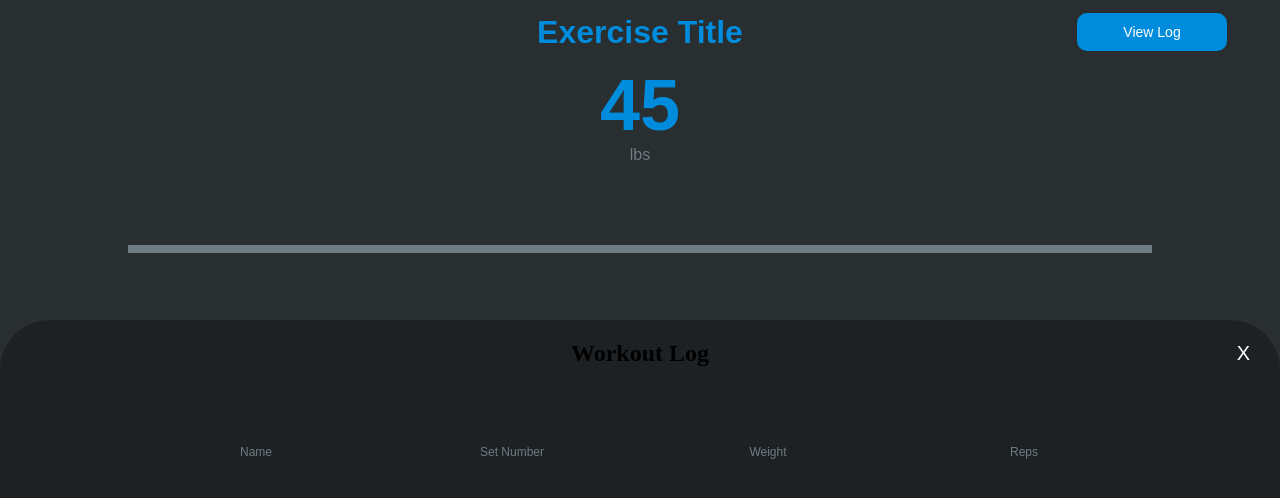
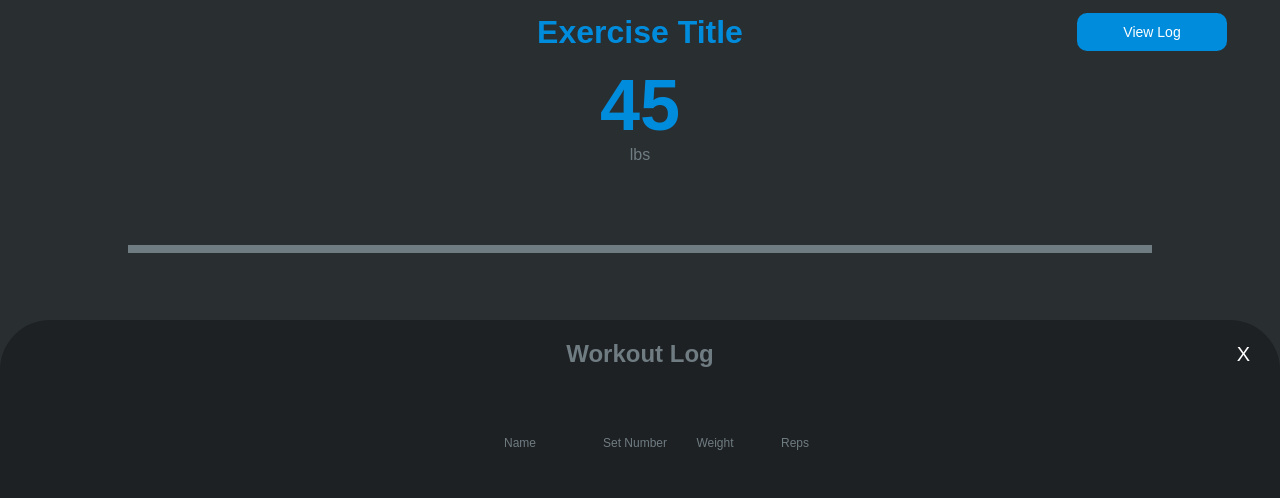
Before and after one commit to devonrandall-design/Tracking-App-Refined, a React (Create React App) app: page / in a window 1280 px wide. Both pictures are taken after a click on the button "View Log". Shown: the top 498 px of the page. Built offline with nearby package versions, Linux system fonts and the light colour scheme.

Commit message:
2 files modified

```diff
--- a/src/log-area.js
+++ b/src/log-area.js
@@ -5,17 +5,17 @@ export default function Log({currentLog}) {
 
   return ( <> <div className="log-area">
     <div className="table-row">
-    <div className="table-column"><p className="header-item">Name</p></div>
-       <div className="table-column"><p className="header-item">Set Number</p></div>
-       <div className="table-column"><p className="header-item">Weight</p></div>
-       <div className="table-column"><p className="header-item">Reps</p></div>
+    <div className="table-column name"><p className="header-item">Name</p></div>
+       <div className="table-column otherinfo"><p className="header-item">Set Number</p></div>
+       <div className="table-column otheriinfo"><p className="header-item">Weight</p></div>
+       <div className="table-column otherinfo"><p className="header-item">Reps</p></div>
       </div>
    {currentLog.map(log => {
      return <><div className="table-row">
-       <div className="table-column"><p className="list-item">{log._name}</p></div>
-       <div className="table-column"><p className="list-item">{log._set}</p></div>
-       <div className="table-column"><p className="list-item">{log._weight}</p></div>
-       <div className="table-column"><p className="list-item">{log._reps}</p></div>
+       <div className="table-column name"><p className="list-item">{log._name}</p></div>
+       <div className="table-column otherinfo"><p className="list-item">{log._set}</p></div>
+       <div className="table-column otherinfo"><p className="list-item">{log._weight}</p></div>
+       <div className="table-column otherinfo"><p className="list-item">{log._reps}</p></div>
      </div>
      </>})}
   </div>
--- a/src/style.css
+++ b/src/style.css
@@ -310,12 +310,19 @@ align-items:center;
 
       .log-area {
         display: flex;
-        width: 80%;
+        min-width: 375px;
+        max-width: 500px;
         min-height: 400px;
         flex-direction: column;
         align-items: center;
         overflow-y: auto;
         padding: 40px;
+      }
+
+      .modal-header h2 {
+        color: #6F7C82;
+        font-family: 'Proxima Nova', sans-serif;
+
       }
 
       .table-row {
@@ -326,15 +333,20 @@ align-items:center;
       }
 
       .table-column {
-        width: 25%;
         min-height: 30px;
         display: flex;
         justify-content: center;
         align-items: center;
         border-collapse: collapse;
-        margin: 5px;
-        padding: 5px;
       }
+
+      .name {
+        min-width: 150px;
+      }
+      .otherinfo {
+        min-width: 80px;
+      }
+
 
       .list-item {
         color: #FFFFFF;
@@ -346,8 +358,10 @@ align-items:center;
       .header-item {
         color: #6F7C82;
         font-family: 'Proxima Nova', sans-serif;
-        text-align: left;
+        text-align: center;
         font-size: 12px;
+        min-width: 80px;
+
       }
 
       .view {
@@ -366,13 +380,13 @@ align-items:center;
       }
 
       .overlay {
-        width: 100px;
+        width: 220px;
         height: 70px;
         display: flex;
         align-items:center;
         justify-content: center;
         position: absolute;
-        left: 23%;
+        left: 33%;
         bottom: 20px;
         background-color: rgba(0, 0, 0, 0.2);
         border-radius: 20px;;
@@ -386,7 +400,7 @@ align-items:center;
       }
 
       .no-overlay {
-        width: 100px;
+        width: 220px;
         height: 70px;
         display: flex;
         align-items:center;
```
